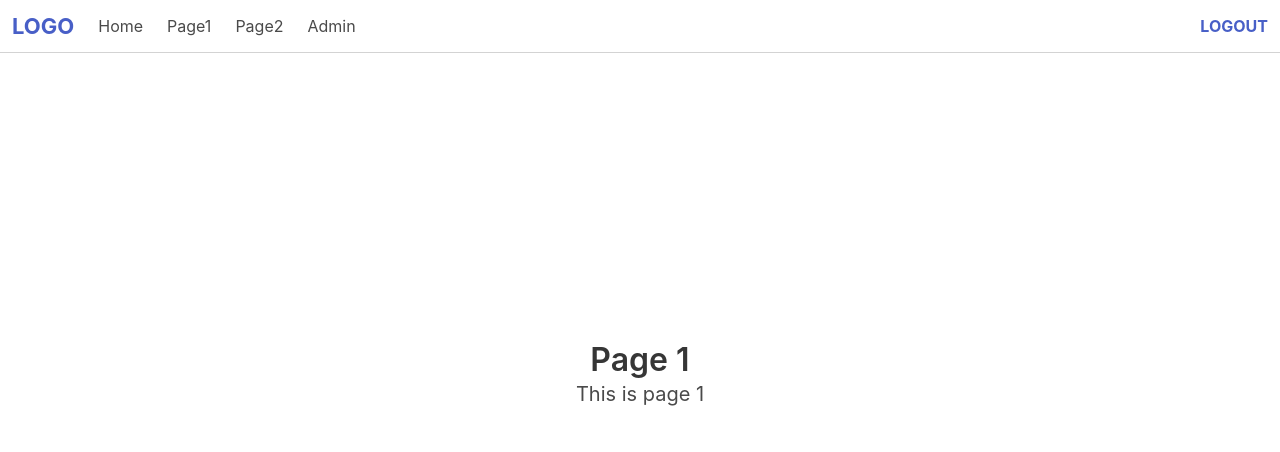
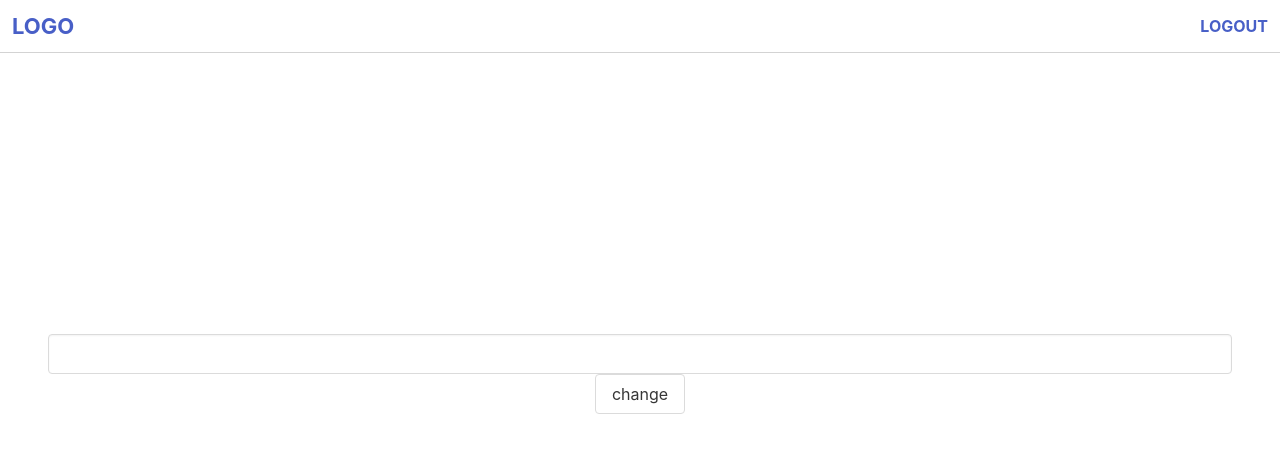
Before and after one commit to imantoafiif/react-login-based-template, a React (Create React App) app: page /page1 in a window 1280 px wide. Shown: the top 452 px of the page. Built offline with nearby package versions, Linux system fonts and the light colour scheme; no server answers; sample sign-in values are in the browser's storage.

Commit message:
this aint no place for no better man

```diff
--- a/src/components/Navbar.js
+++ b/src/components/Navbar.js
@@ -2,7 +2,7 @@ import Cookies from "js-cookie";
 import React from "react";
 import { useNavigate, Link } from "react-router-dom";
 
-function Navbar() {
+function Navbar({ color }) {
 
     const navigate = useNavigate()
     const menus = [
@@ -22,7 +22,7 @@ function Navbar() {
     return (
         <>
             <nav
-                style={{borderBottom: '1px solid #d3d3d3'}}
+                style={{borderBottom: '1px solid #d3d3d3', background: `${color}`}}
                 className="navbar is-transparent is-fixed-top">
                 <div className="navbar-brand">
                     <a
@@ -42,6 +42,7 @@ function Navbar() {
                     {
                         menus.map((item, key) =>
                             (<Link
+                                style={{color: 'white'}}
                                 key={key}
                                 to={item.url}
                                 className="navbar-item">
--- a/src/layouts/WithNav.js
+++ b/src/layouts/WithNav.js
@@ -1,14 +1,64 @@
-import React from "react";
+import React, { createContext, useEffect, useState } from "react";
 import { Outlet } from "react-router-dom";
+import axios from "../axios-config";
 import Navbar from "../components/Navbar";
+import { getBusinessCode } from "../helper";
+
+export const Theme = createContext()
 
 function WithNav(props) {
+
+    // var store = {
+    //     data: {
+    //         color_theme: '#fff',
+    //     },
+    //     changeTheme: (c) => {
+    //         store.data.color_theme = c;
+    //     },
+    // }
+
+    const [store, setStore] = useState({
+        data: {
+            color_theme: '#fff',
+        },
+        changeTheme: c => {
+            setStore(prevstate => ({
+                ...prevstate,
+                data: {
+                    ...prevstate.data,
+                    color_theme: c,
+                }
+            }))
+        }
+    })
+
+    useEffect(() => {
+        axios.get(`/ldap/api/setting`, {
+            params: {
+                business_code: getBusinessCode()
+            }
+        })
+        .then(r => {
+            console.log(r)
+            setStore(prevstate => ({
+                ...prevstate,
+                data: {
+                    ...prevstate.data,
+                    ...r.data.data
+                }
+            }))
+        })
+    }, [])
+
+    useEffect(() => {
+        console.log('coy', store)
+    }, [store])
+
     return (
-        <>
-            <Navbar></Navbar>
+        <Theme.Provider value={store}>
+            <Navbar color={store.data.color_theme}/>
             <Outlet/>
-            {/* {props.children} */}
-        </>
+        </Theme.Provider>
 
     )
 }
--- a/src/pages/Page1.js
+++ b/src/pages/Page1.js
@@ -1,9 +1,18 @@
-import React from "react";
+import React, { useContext, useRef } from "react";
 import PrivateRoute from "../middleware/PrivateRoute";
-import WithNav from "../layouts/WithNav";
+import WithNav, { Theme } from "../layouts/WithNav";
 // import Admin from "../layouts/Admin";
 
 function Page1() {
+    const theme = useContext(Theme)
+
+    const change = () => {
+        theme.changeTheme(inputref.current.value)
+        console.log(inputref.current.value)
+    }
+
+    const inputref = useRef()
+
     return (
        <>
        <PrivateRoute>
@@ -12,12 +21,18 @@ function Page1() {
                     <div
                         style={{width: '100%'}}
                         className="">
-                    <p className="title">
-                        Page 1
-                    </p>
-                    <p className="subtitle">
-                        This is page 1
-                    </p>
+                    <div style={{marginBottom: '12px;'}}>
+                        <input
+                            ref={inputref}
+                            class="input"/>
+                    </div>
+                    <div>
+                        <button
+                            onClick={change}
+                            class="button">
+                            change
+                        </button>
+                    </div>
                     </div>
                 </div>
             </section>
```
